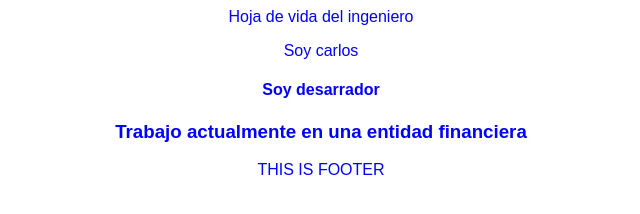
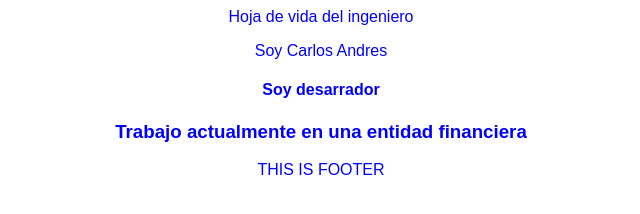
Before and after one commit to CarlosAndres140295/curso-git, a plain HTML site: page index.html in a window 1280 px wide. Shown: the full height of the page, 319-959 px from the left. Drawn offline with Linux system fonts and the light colour scheme.

Commit message:
se coloca nada mas medio nombre

```diff
--- a/index.html
+++ b/index.html
@@ -12,7 +12,7 @@
         Hoja de vida del ingeniero
     </div>
     <div class="container">
-        <P>Soy carlos</P>
+        <P>Soy Carlos Andres</P>
         <h4>Soy desarrador</h4>
         <h3>Trabajo actualmente en una entidad financiera</h3>
     </div>
```
